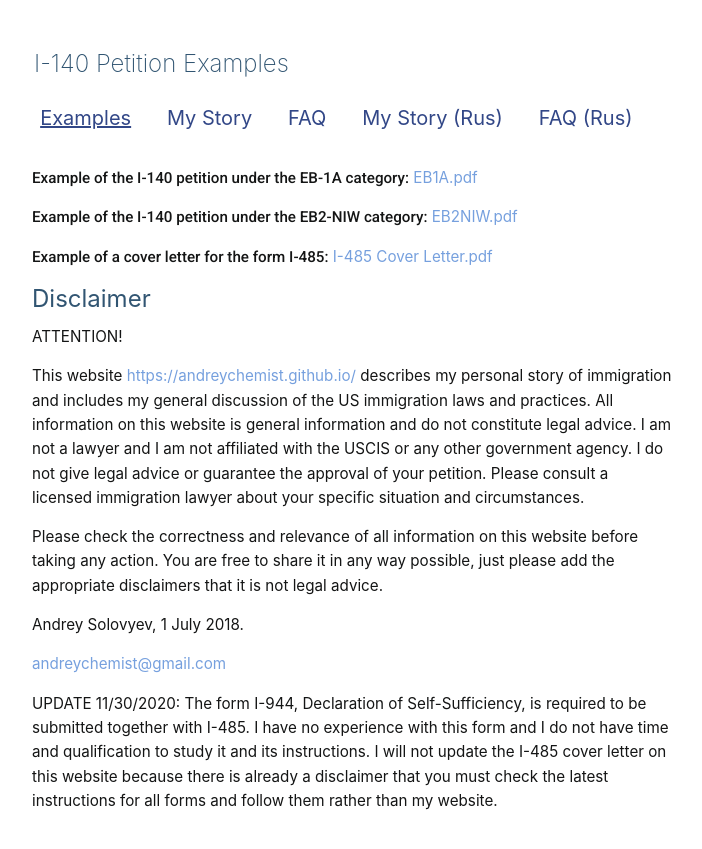
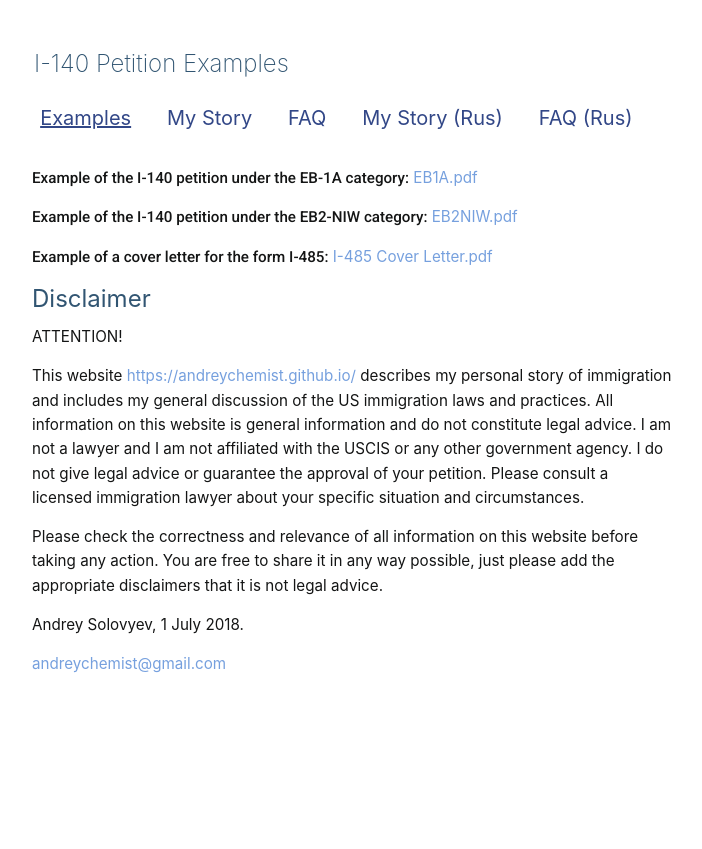
Before and after one commit to andreychemist/andreychemist.github.io, a Jekyll site: the page built from index.md, in a window 1280 px wide. Shown: the top 849 px of the page, without its empty margins (288-990 px from the left). Built offline with Jekyll 4.4.1, drawn with Linux system fonts in a browser that asks for light colours; some web fonts are replaced.

Commit message:
Remove 944

```diff
--- a/_includes/disclaimer.md
+++ b/_includes/disclaimer.md
@@ -11,5 +11,3 @@ Please check the correctness and relevance of all information on this website be
 Andrey Solovyev, 1 July 2018.
 
 <andreychemist@gmail.com>
-
-UPDATE 11/30/2020: The form I-944, Declaration of Self-Sufficiency, is required to be submitted together with I-485. I have no experience with this form and I do not have time and qualification to study it and its instructions. I will not update the I-485 cover letter on this website because there is already a disclaimer that you must check the latest instructions for all forms and follow them rather than my website.
```
Also changed, not shown: _includes/disclaimer-rus.md (+0 -2 lines).
